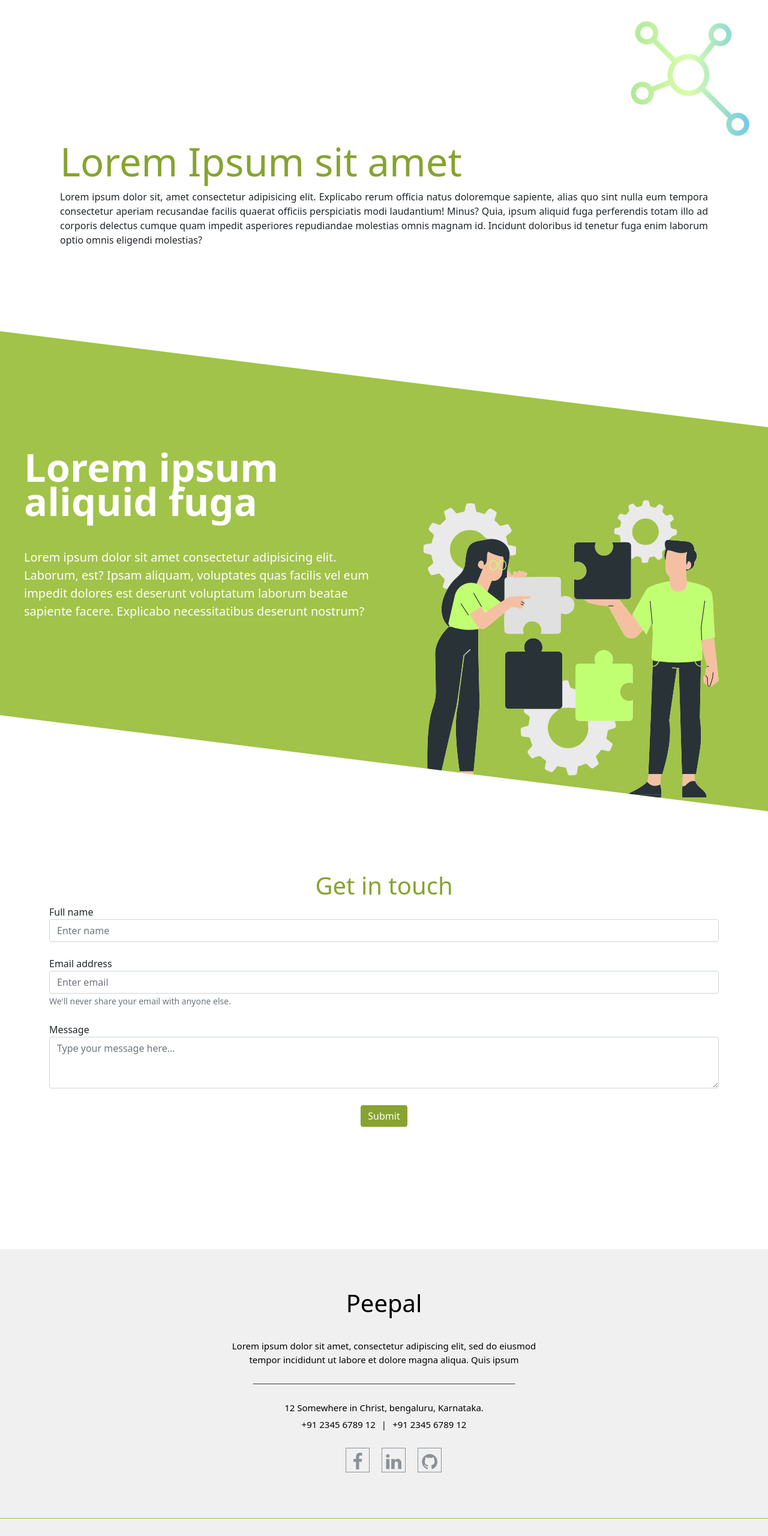
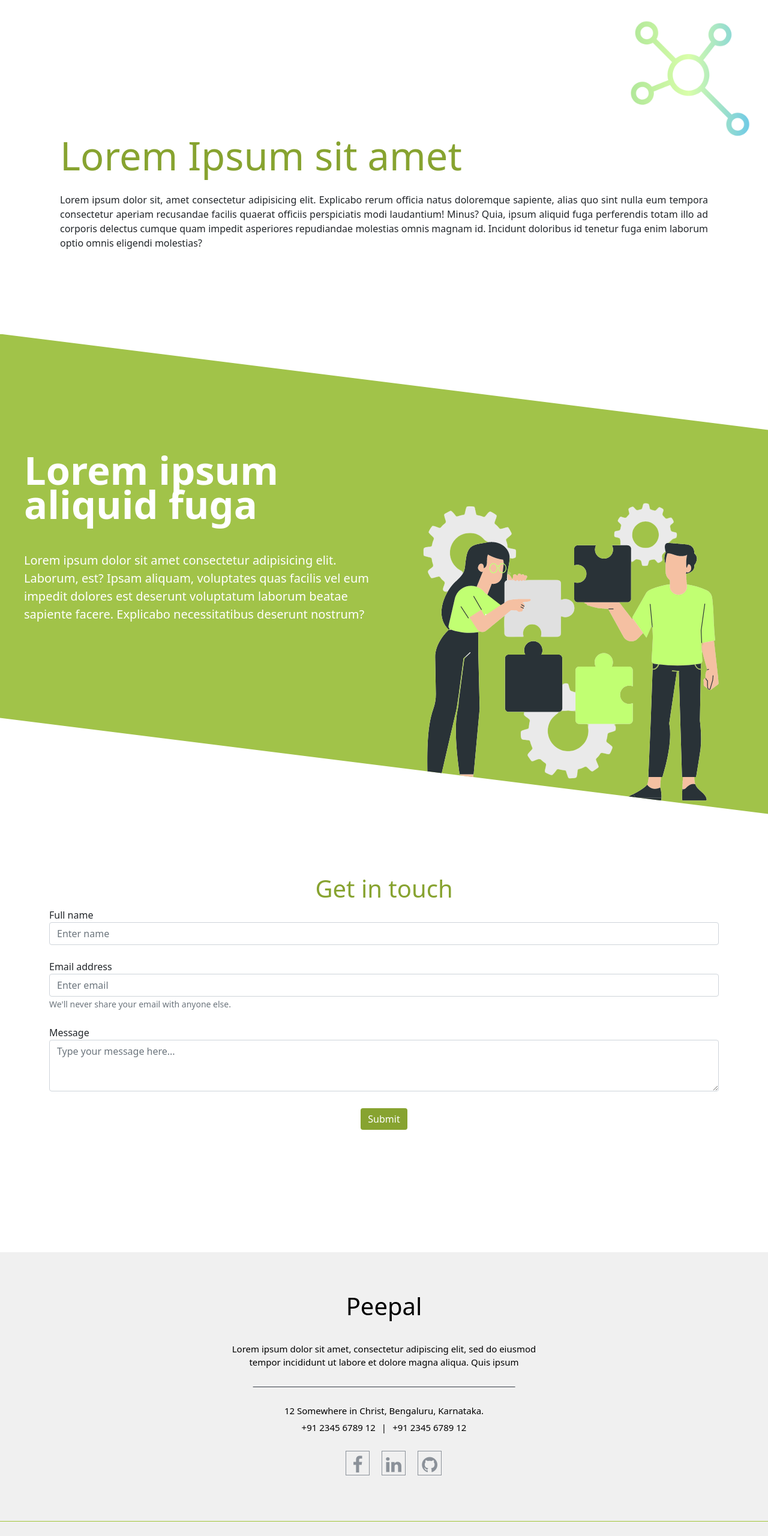
Before and after one commit to pyjamaSamm/Peepal, a plain HTML site: page index.html in a window 1280 px wide. Shown: the part 700-3260 px from the top of the page at 60% size. Drawn offline with nearby package versions, Linux system fonts and the light colour scheme.

Commit message:
front page done

```diff
--- a/index.html
+++ b/index.html
@@ -64,12 +64,15 @@
     </center>
     <div><img src="./media/leaf_nw.png" alt="leaf nw" class="leaf_nw"></div>
 
+    <!-- node img -->
     <div class="elem1">
         <img src="./media/elem1.png" alt="">
     </div>
 
+    <!-- first intro -->
     <div class="home_abt container">
-        <h2 data-animate-in="up" data-animate-in-delay="200">Lorem Ipsum sit amet</h2>
+        <h2 data-animate-in="up" data-animate-in-delay="200" style="line-height: 90%;">Lorem Ipsum sit amet</h2>
+        <br>
         <div>
             <p data-animate-in="up" data-animate-in-delay="300">
                 Lorem ipsum dolor sit, amet consectetur adipisicing elit. Explicabo rerum officia natus doloremque
@@ -82,6 +85,7 @@
         </div>
     </div>
 
+    <!-- green line -->
     <div class='fullscreen-block-container'>
         <div class="centerdiv">
             <div class="cent_inside">
@@ -111,6 +115,7 @@
         </div>
     </div>
 
+    <!-- get in touch -->
     <div class="getInTouch mb-4">
         <div class="container" data-animate-in="up" data-animate-in-delay="300">
             <h1 data-animate-in="down" data-animate-in-delay="300">Get in touch</h1>
@@ -139,7 +144,7 @@
         </div>
     </div>
 
-
+    <!-- footer -->
     <div class="footer">
         <section class="contact-area" id="contact">
             <div class="container">
@@ -150,7 +155,7 @@
                             <p>Lorem ipsum dolor sit amet, consectetur adipiscing elit, sed do eiusmod tempor incididunt
                                 ut labore et dolore magna aliqua. Quis ipsum </p>
                             <div class="hr"></div>
-                            <h6>12 Somewhere in Christ, bengaluru, Karnataka.</h6>
+                            <h6>12 Somewhere in Christ, Bengaluru, Karnataka.</h6>
                             <h6>+91 2345 6789 12<span>|</span>+91 2345 6789 12</h6>
                             <div class="contact-social">
                                 <ul>
```
